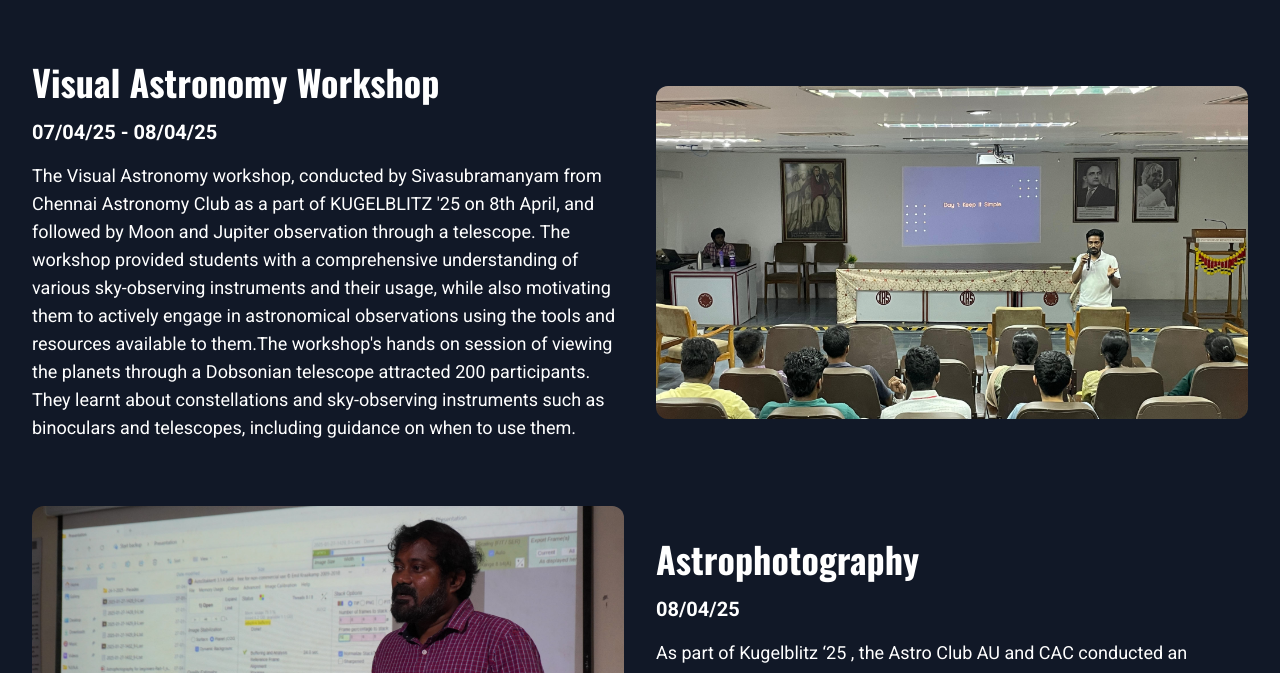
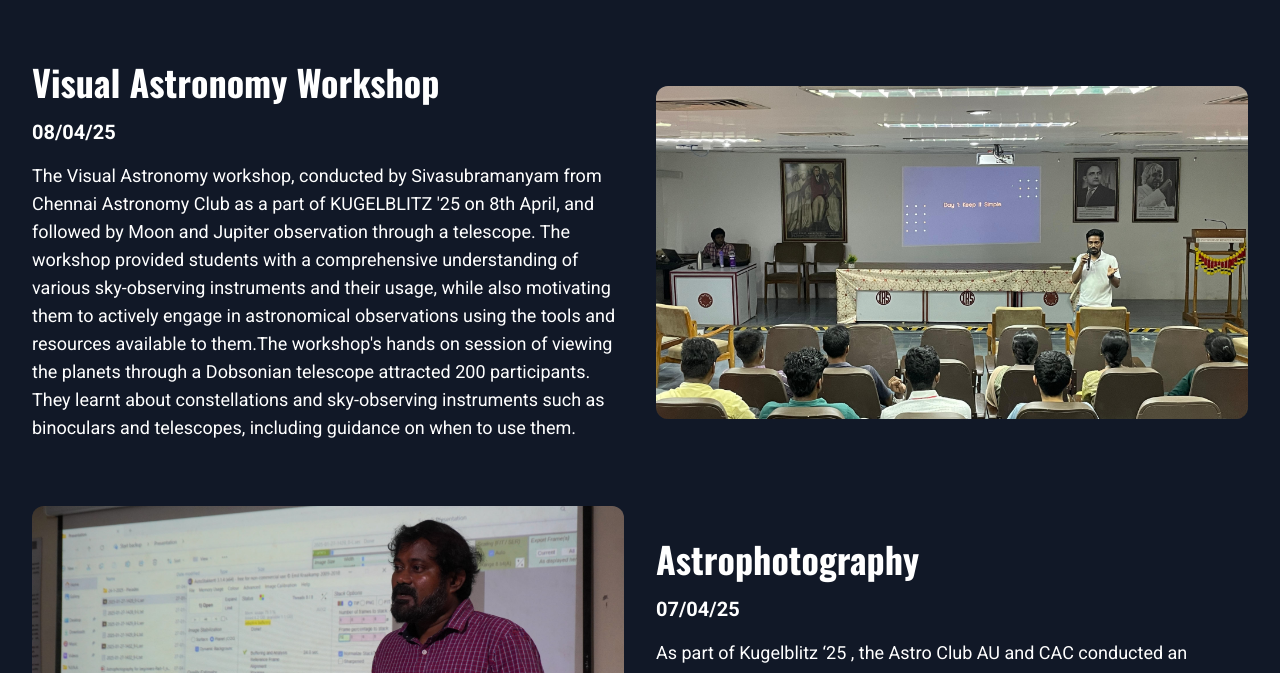
Before and after one commit to kamikaze-2004/Astro-site, a Next.js app: page /events in a window 1280 px wide. Shown: the part 3188-3861 px from the top of the page. Built offline with nearby package versions, Linux system fonts and the light colour scheme.

Commit message:
date changes

```diff
--- a/src/app/events/page.jsx
+++ b/src/app/events/page.jsx
@@ -49,13 +49,13 @@
         ,
         {
             title:'Visual Astronomy Workshop',
-            date:'07/04/25 - 08/04/25',
+            date:'08/04/25',
             link:'/images/event/Visual_astronomy.jpg',
             summary:`The Visual Astronomy workshop, conducted by Sivasubramanyam from Chennai Astronomy Club as a part of KUGELBLITZ '25 on 8th April, and followed by Moon and Jupiter observation through a telescope. The workshop provided students with a comprehensive understanding of various sky-observing instruments and their usage, while also motivating them to actively engage in astronomical observations using the tools and resources available to them.The workshop's hands on session of viewing the planets through a Dobsonian telescope attracted 200 participants.  They learnt about constellations and sky-observing instruments such as binoculars and telescopes, including guidance on when to use them.`
         },
         {
             title:'Astrophotography',
-            date:'08/04/25',
+            date:'07/04/25',
             link:'/images/event/Astrophotography.jpg',
             summary:`As part of Kugelblitz ‘25 , the Astro Club AU and CAC conducted an Astrophotography Workshop led by Mr. D. Vijay Devakumar. He introduced various telescopes used to capture celestial objects and emphasized image and video processing techniques through stacking software. The session was informative, inspiring curiosity and enthusiasm among students to explore the wonders of the night sky.`
         }
```
